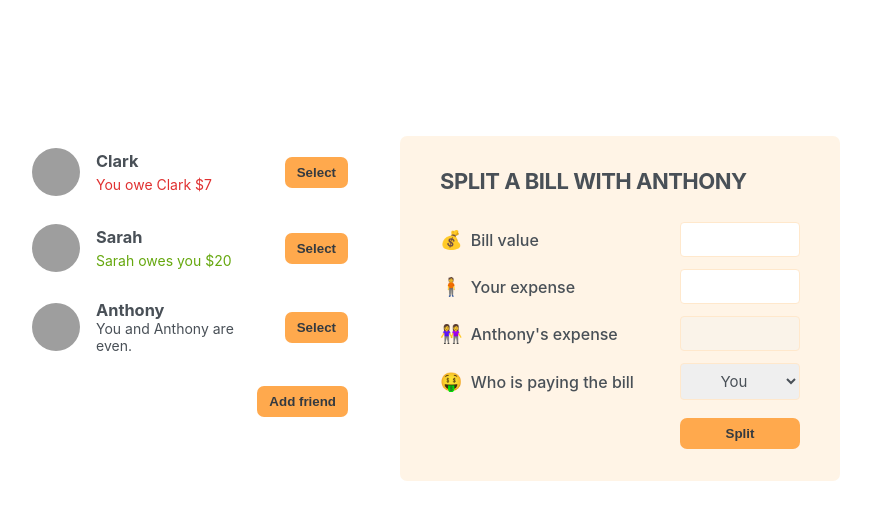
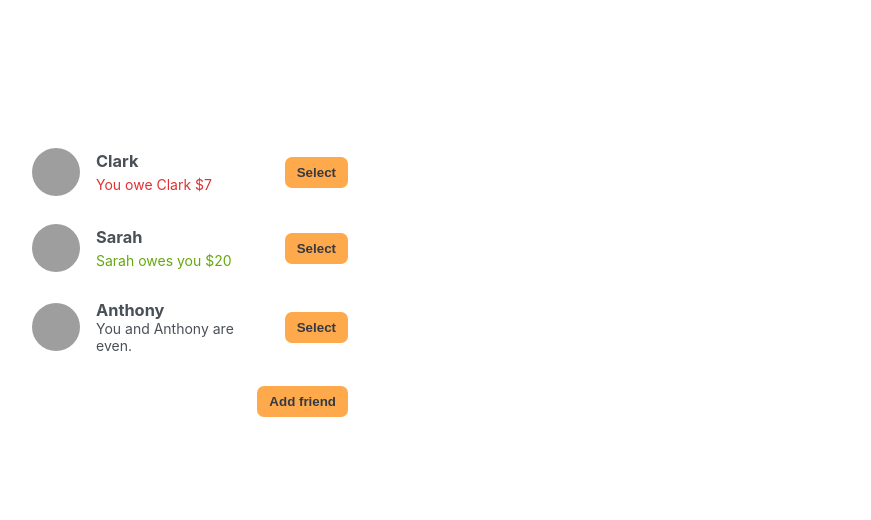
Before and after one commit to mblazeka00/split-bill, a React (Create React App) app: page / in a window 1280 px wide. Shown: the top 520 px of the page, without its empty margins (210-1081 px from the left). Built offline with nearby package versions, Linux system fonts and the light colour scheme; grey boxes are pictures that could not be loaded.

Commit message:
almost-done

```diff
--- a/src/App.js
+++ b/src/App.js
@@ -24,6 +24,7 @@ const initialFriends = [
 function App() {
   const [data, setData] = useState(initialFriends);
   const [addFriendForm, onAddFriendForm] = useState(false);
+  const [selectedFriend, setSelectedFriend] = useState(null);
 
   function handleAddFriendForm() {
     onAddFriendForm((cur) => !cur);
@@ -34,42 +35,93 @@ function App() {
     onAddFriendForm(false);
   };
 
+  const onSelect = (friend) => {
+    setSelectedFriend(friend);
+    if (friend === selectedFriend) {
+      setSelectedFriend(null);
+    }
+  };
+
+  const handleSplitBill = (whoIsPaying, paidByFriend, event) => {
+    event.preventDefault();
+    const updatedFriends = data.map((friend) => {
+      if (friend.id === selectedFriend.id) {
+        if (whoIsPaying === "user") {
+          return { ...friend, balance: friend.balance + paidByFriend };
+        } else {
+          return { ...friend, balance: friend.balance - paidByFriend };
+        }
+      }
+      return friend;
+    });
+
+    setData(updatedFriends);
+  };
+
   return (
     <div className="app">
       <div className="sidebar">
-        <FriendsList data={data} />
+        <FriendsList
+          data={data}
+          handleSelect={onSelect}
+          selectedFriend={selectedFriend}
+        />
         {addFriendForm ? <FormAddFriend onAddFriend={onAddFriend} /> : ""}
         <Button onClick={handleAddFriendForm}>
           {addFriendForm === true ? "Cancel" : "Add friend"}
         </Button>
       </div>
-      <FormSplitBill />
+      {selectedFriend && (
+        <FormSplitBill
+          selectedFriend={selectedFriend}
+          setSelectedFriend={setSelectedFriend}
+          onSplitBill={handleSplitBill}
+        />
+      )}
     </div>
   );
 }
 
 export default App;
 
-function FormSplitBill() {
+function FormSplitBill({ selectedFriend, onSplitBill }) {
+  const [billValue, setBillValue] = useState("");
+  const [paidByUser, setPaidByUser] = useState("");
+  const paidByFriend = billValue ? billValue - paidByUser : "";
+  const [whoIsPaying, setWhoIsPaying] = useState("user");
+
   return (
     <form className="form-split-bill">
-      <h2>SPLIT A BILL WITH ANTHONY</h2>
+      <h2>SPLIT A BILL WITH {selectedFriend.name}</h2>
 
       <label>💰 Bill value</label>
-      <input type="text" />
+      <input
+        type="text"
+        value={billValue}
+        onChange={(e) => setBillValue(e.target.value)}
+      />
 
       <label>🧍 Your expense</label>
-      <input type="text" />
+      <input
+        type="text"
+        value={paidByUser}
+        onChange={(e) => setPaidByUser(e.target.value)}
+      />
 
-      <label>👭 Anthony's expense</label>
-      <input type="text" disabled />
+      <label>👭 {selectedFriend.name}'s expense</label>
+      <input type="text" disabled value={paidByFriend} />
 
       <label>🤑 Who is paying the bill</label>
-      <select>
+      <select
+        value={whoIsPaying}
+        onChange={(e) => setWhoIsPaying(e.target.value)}
+      >
         <option value="user">You</option>
-        <option value="friend">Anthony</option>
+        <option value="friend">{selectedFriend.name}</option>
       </select>
-      <Button>Split</Button>
+      <Button onClick={(e) => onSplitBill(whoIsPaying, paidByFriend, e)}>
+        Split
+      </Button>
     </form>
   );
 }
@@ -115,17 +167,22 @@ function FormAddFriend({ onAddFriend }) {
   );
 }
 
-function FriendsList({ data }) {
+function FriendsList({ data, handleSelect, selectedFriend }) {
   return (
     <ul>
       {data.map((friend) => (
-        <Friend friend={friend} key={friend.id} />
+        <Friend
+          friend={friend}
+          key={friend.id}
+          handleSelect={handleSelect}
+          selectedFriend={selectedFriend}
+        />
       ))}
     </ul>
   );
 }
 
-function Friend({ friend }) {
+function Friend({ friend, handleSelect, selectedFriend }) {
   return (
     <li>
       <img src={friend.image} alt={friend.name} />
@@ -141,7 +198,9 @@ function Friend({ friend }) {
           ? `You owe ${friend.name} $${Math.abs(friend.balance)}`
           : ""}
       </p>
-      <button className="button">Select</button>
+      <Button onClick={() => handleSelect(friend)}>
+        {selectedFriend === friend ? "Close" : "Select"}
+      </Button>
     </li>
   );
 }
```
